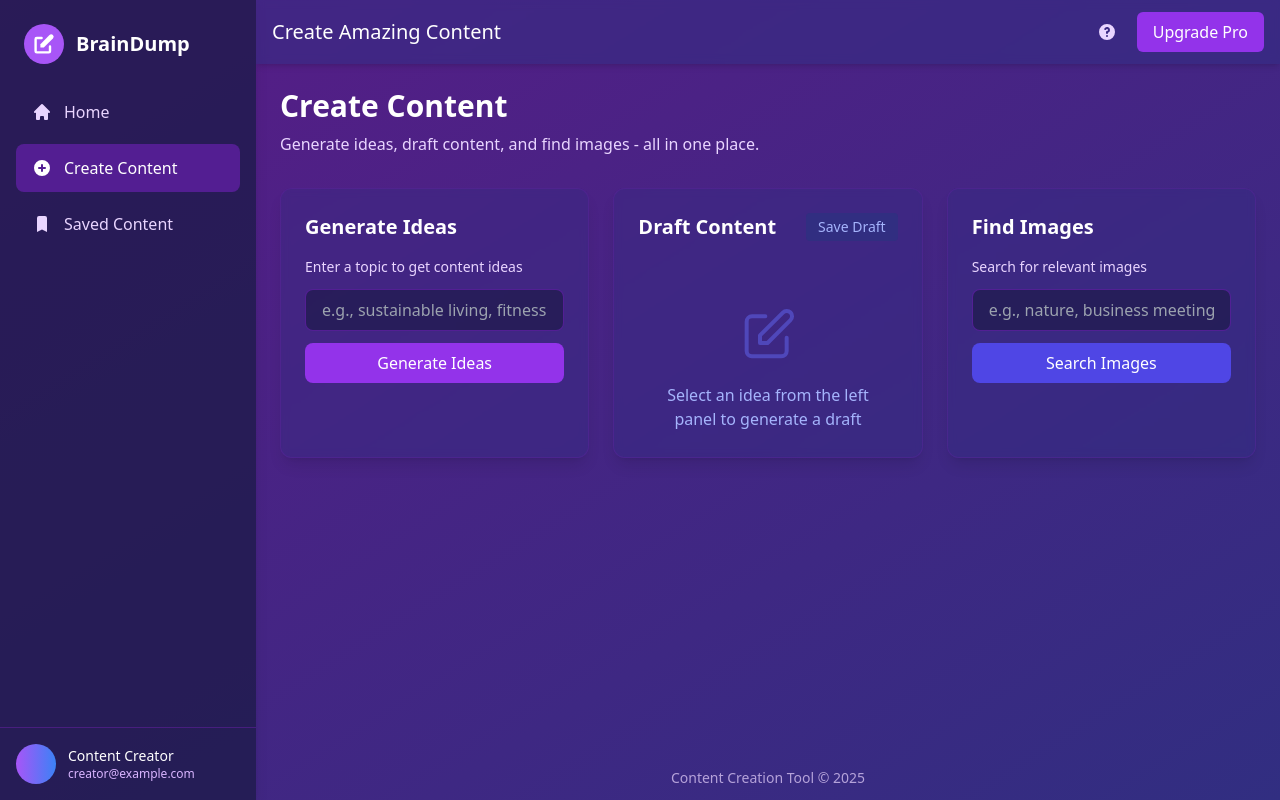
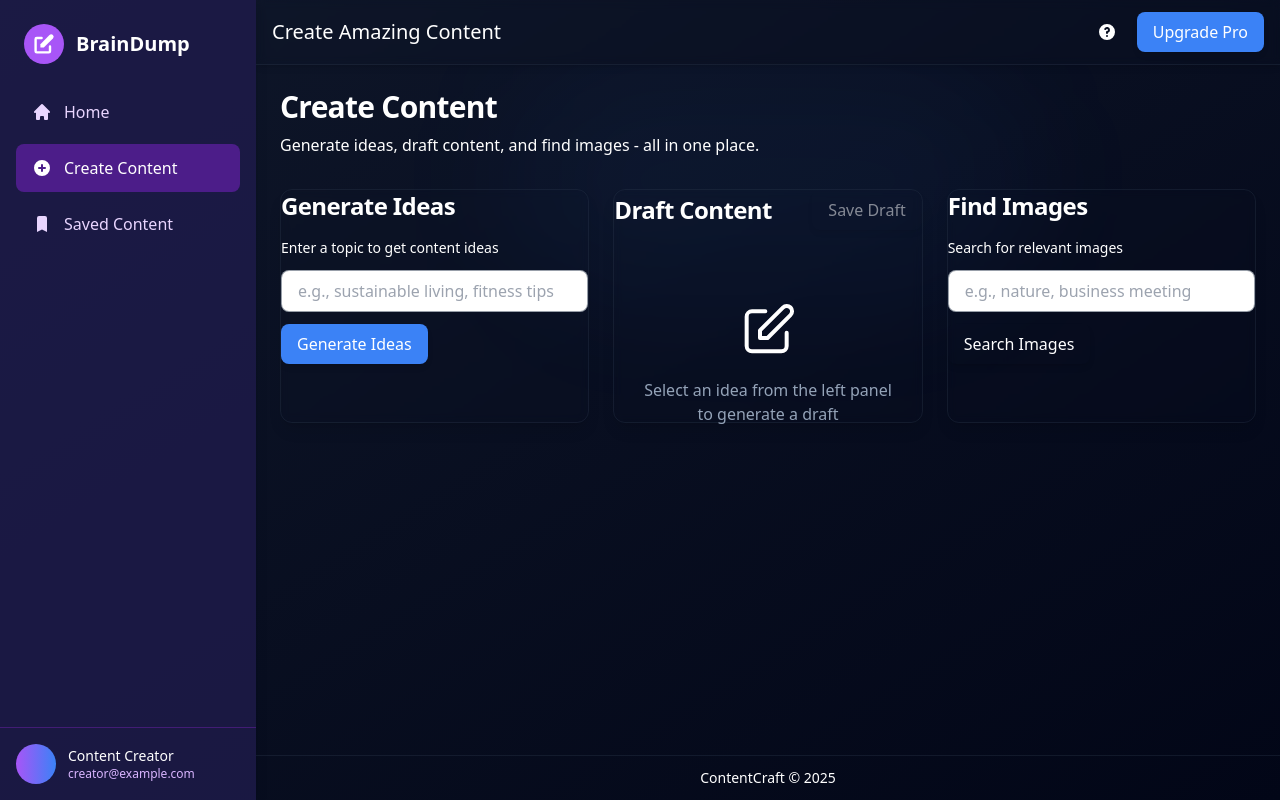
Before and after one commit to lapis-lazuli-lines/braindump, a React (Vite) app in the folder client/: page /create in a window 1280 px wide. Built offline with nearby package versions, Linux system fonts and the light colour scheme.

Commit message:
changing the theme

```diff
--- a/client/src/components/content/DraftEditor.tsx
+++ b/client/src/components/content/DraftEditor.tsx
@@ -2,6 +2,7 @@ import { useState, useEffect } from "react";
 import { useContent } from "../../contexts/ContentContext";
 import Loading from "../common/Loading";
 import ReactMarkdown from "react-markdown";
+import theme from "../../styles/theme";
 
 interface DraftEditorProps {
 	selectedIdea: string;
@@ -23,7 +24,12 @@ const DraftEditor = ({ selectedIdea, loading }: DraftEditorProps) => {
 		return (
 			<div className="h-full flex items-center justify-center">
 				<div className="text-center p-6">
-					<svg xmlns="http://www.w3.org/2000/svg" className="h-16 w-16 mx-auto text-indigo-500/50 mb-4" fill="none" viewBox="0 0 24 24" stroke="currentColor">
+					<svg
+						xmlns="http://www.w3.org/2000/svg"
+						className={`h-16 w-16 mx-auto text-${theme.colors.secondary.DEFAULT}/50 mb-4`}
+						fill="none"
+						viewBox="0 0 24 24"
+						stroke="currentColor">
 						<path
 							strokeLinecap="round"
 							strokeLinejoin="round"
@@ -31,7 +37,7 @@ const DraftEditor = ({ selectedIdea, loading }: DraftEditorProps) => {
 							d="M11 5H6a2 2 0 00-2 2v11a2 2 0 002 2h11a2 2 0 002-2v-5m-1.414-9.414a2 2 0 112.828 2.828L11.828 15H9v-2.828l8.586-8.586z"
 						/>
 					</svg>
-					<p className="text-indigo-300">Select an idea from the left panel to generate a draft</p>
+					<p className={`text-${theme.colors.text.muted}`}>Select an idea from the left panel to generate a draft</p>
 				</div>
 			</div>
 		);
@@ -48,9 +54,9 @@ const DraftEditor = ({ selectedIdea, loading }: DraftEditorProps) => {
 	return (
 		<div className="h-full flex flex-col">
 			{/* Idea Header */}
-			<div className="mb-4 p-3 bg-indigo-950/70 rounded-lg">
-				<h3 className="text-sm font-medium text-indigo-300 mb-1">Selected Idea:</h3>
-				<p className="text-white">{selectedIdea}</p>
+			<div className={`mb-4 p-3 bg-${theme.colors.background.DEFAULT} rounded-lg`}>
+				<h3 className={`text-sm font-medium text-${theme.colors.text.muted} mb-1`}>Selected Idea:</h3>
+				<p className={`text-${theme.colors.text.primary}`}>{selectedIdea}</p>
 			</div>
 
 			{/* Editor Toolbar */}
@@ -61,7 +67,11 @@ const DraftEditor = ({ selectedIdea, loading }: DraftEditorProps) => {
 							setIsEditing(true);
 							setPreviewMode(false);
 						}}
-						className={`px-3 py-1 text-sm rounded ${isEditing && !previewMode ? "bg-purple-700 text-white" : "bg-indigo-950/50 text-indigo-300"}`}>
+						className={`px-3 py-1 text-sm rounded ${
+							isEditing && !previewMode
+								? `bg-${theme.colors.primary.dark} text-${theme.colors.text.primary}`
+								: `bg-${theme.colors.background.light} text-${theme.colors.text.muted}`
+						}`}>
 						Edit
 					</button>
 					<button
@@ -69,7 +79,11 @@ const DraftEditor = ({ selectedIdea, loading }: DraftEditorProps) => {
 							setIsEditing(false);
 							setPreviewMode(true);
 						}}
-						className={`px-3 py-1 text-sm rounded ${previewMode ? "bg-purple-700 text-white" : "bg-indigo-950/50 text-indigo-300"}`}>
+						className={`px-3 py-1 text-sm rounded ${
+							previewMode
+								? `bg-${theme.colors.primary.dark} text-${theme.colors.text.primary}`
+								: `bg-${theme.colors.background.light} text-${theme.colors.text.muted}`
+						}`}>
 						Preview
 					</button>
 				</div>
@@ -81,15 +95,17 @@ const DraftEditor = ({ selectedIdea, loading }: DraftEditorProps) => {
 					<textarea
 						value={currentDraft}
 						onChange={(e) => setCurrentDraft(e.target.value)}
-						className="w-full h-full min-h-[300px] p-4 bg-indigo-950/70 border border-purple-700/50 rounded-lg text-white resize-none focus:ring-2 focus:ring-purple-500 focus:border-transparent"
+						className={`w-full h-full min-h-[300px] p-4 bg-${theme.colors.background.DEFAULT} border border-${theme.colors.border.light} rounded-lg text-${theme.colors.text.primary} resize-none focus:ring-2 focus:ring-${theme.colors.primary.DEFAULT} focus:border-transparent`}
 						placeholder="Your draft will appear here. Feel free to edit it!"
 					/>
 				) : previewMode ? (
-					<div className="prose prose-invert prose-purple max-w-none p-4 bg-indigo-950/70 border border-purple-700/50 rounded-lg h-full min-h-[300px] overflow-y-auto">
+					<div
+						className={`prose prose-invert prose-${theme.colors.primary.light} max-w-none p-4 bg-${theme.colors.background.DEFAULT} border border-${theme.colors.border.light} rounded-lg h-full min-h-[300px] overflow-y-auto`}>
 						<ReactMarkdown>{currentDraft}</ReactMarkdown>
 					</div>
 				) : (
-					<div className="p-4 bg-indigo-950/70 border border-purple-700/50 rounded-lg h-full min-h-[300px] overflow-y-auto whitespace-pre-wrap text-white">
+					<div
+						className={`p-4 bg-${theme.colors.background.DEFAULT} border border-${theme.colors.border.light} rounded-lg h-full min-h-[300px] overflow-y-auto whitespace-pre-wrap text-${theme.colors.text.primary}`}>
 						{currentDraft || "Your draft will appear here."}
 					</div>
 				)}
@@ -98,12 +114,12 @@ const DraftEditor = ({ selectedIdea, loading }: DraftEditorProps) => {
 			{/* Edit/Save Buttons */}
 			<div className="mt-4 flex justify-end space-x-3">
 				{!isEditing && !previewMode && (
-					<button onClick={() => setIsEditing(true)} className="px-4 py-2 bg-indigo-600 hover:bg-indigo-700 text-white rounded transition-colors">
+					<button onClick={() => setIsEditing(true)} className={theme.getThemeClasses.button("secondary")}>
 						Edit Draft
 					</button>
 				)}
 				{isEditing && (
-					<button onClick={() => setIsEditing(false)} className="px-4 py-2 bg-indigo-600 hover:bg-indigo-700 text-white rounded transition-colors">
+					<button onClick={() => setIsEditing(false)} className={theme.getThemeClasses.button("secondary")}>
 						Done Editing
 					</button>
 				)}
--- a/client/src/components/layout/Header.tsx
+++ b/client/src/components/layout/Header.tsx
@@ -1,16 +1,17 @@
 import { useState } from "react";
 import { Link } from "react-router-dom";
+import theme from "../../styles/theme";
 
 const Header = () => {
 	const [mobileMenuOpen, setMobileMenuOpen] = useState(false);
 
 	return (
-		<header className="bg-indigo-900/50 shadow-md backdrop-blur-sm">
+		<header className={theme.components.layout.header}>
 			<div className="flex justify-between items-center px-4 py-3">
 				{/* Mobile menu button */}
 				<button
 					onClick={() => setMobileMenuOpen(!mobileMenuOpen)}
-					className="md:hidden rounded-md p-2 text-purple-200 hover:bg-purple-700/40 transition-colors focus:outline-none">
+					className={`md:hidden rounded-md p-2 text-${theme.colors.text.secondary} hover:bg-${theme.colors.primary.DEFAULT}/40 transition-colors focus:outline-none`}>
 					<svg xmlns="http://www.w3.org/2000/svg" className="h-6 w-6" fill="none" viewBox="0 0 24 24" stroke="currentColor">
 						<path strokeLinecap="round" strokeLinejoin="round" strokeWidth={2} d="M4 6h16M4 12h16M4 18h16" />
 					</svg>
@@ -18,21 +19,21 @@ const Header = () => {
 
 				{/* Logo - visible only on mobile when sidebar is hidden */}
 				<div className="md:hidden flex items-center">
-					<div className="w-8 h-8 rounded-full bg-purple-500 flex items-center justify-center">
-						<svg xmlns="http://www.w3.org/2000/svg" className="h-5 w-5 text-white" viewBox="0 0 20 20" fill="currentColor">
+					<div className={`w-8 h-8 rounded-full bg-${theme.colors.accent.logo} flex items-center justify-center`}>
+						<svg xmlns="http://www.w3.org/2000/svg" className={`h-5 w-5 text-${theme.colors.text.primary}`} viewBox="0 0 20 20" fill="currentColor">
 							<path d="M17.414 2.586a2 2 0 00-2.828 0L7 10.172V13h2.828l7.586-7.586a2 2 0 000-2.828z" />
 							<path fillRule="evenodd" d="M2 6a2 2 0 012-2h4a1 1 0 010 2H4v10h10v-4a1 1 0 112 0v4a2 2 0 01-2 2H4a2 2 0 01-2-2V6z" clipRule="evenodd" />
 						</svg>
 					</div>
-					<h1 className="ml-2 text-lg font-bold text-white">BrainDump</h1>
+					<h1 className={`ml-2 text-lg font-bold text-${theme.colors.text.primary}`}>ContentCraft</h1>
 				</div>
 
 				{/* Page title - shown on all screen sizes */}
-				<div className="hidden md:block text-xl font-medium text-white">Create Amazing Content</div>
+				<div className={`hidden md:block text-xl font-medium text-${theme.colors.text.primary}`}>Create Amazing Content</div>
 
 				{/* Right-side actions */}
 				<div className="flex items-center space-x-3">
-					<button className="rounded-full p-2 text-purple-200 hover:bg-purple-700/40 transition-colors focus:outline-none">
+					<button className={`rounded-full p-2 text-${theme.colors.text.secondary} hover:bg-${theme.colors.primary.dark}/40 transition-colors focus:outline-none`}>
 						<svg xmlns="http://www.w3.org/2000/svg" className="h-5 w-5" viewBox="0 0 20 20" fill="currentColor">
 							<path
 								fillRule="evenodd"
@@ -41,26 +42,26 @@ const Header = () => {
 							/>
 						</svg>
 					</button>
-					<button className="rounded-md px-4 py-2 bg-purple-600 text-white hover:bg-purple-700 transition-colors">Upgrade Pro</button>
+					<button className={theme.getThemeClasses.button("primary")}>Upgrade Pro</button>
 				</div>
 			</div>
 
 			{/* Mobile navigation menu */}
 			{mobileMenuOpen && (
-				<nav className="md:hidden bg-indigo-950 px-3 py-2">
+				<nav className={`md:hidden bg-${theme.colors.background.dark} px-3 py-2`}>
 					<ul className="space-y-1">
 						<li>
-							<Link to="/" className="block px-3 py-2 rounded-md hover:bg-purple-700/40 text-purple-200">
+							<Link to="/" className={`block px-3 py-2 rounded-md hover:bg-${theme.colors.primary.DEFAULT}/40 text-${theme.colors.text.secondary}`}>
 								Home
 							</Link>
 						</li>
 						<li>
-							<Link to="/create" className="block px-3 py-2 rounded-md hover:bg-purple-700/40 text-purple-200">
+							<Link to="/create" className={`block px-3 py-2 rounded-md hover:bg-${theme.colors.primary.DEFAULT}/40 text-${theme.colors.text.secondary}`}>
 								Create Content
 							</Link>
 						</li>
 						<li>
-							<Link to="/saved" className="block px-3 py-2 rounded-md hover:bg-purple-700/40 text-purple-200">
+							<Link to="/saved" className={`block px-3 py-2 rounded-md hover:bg-${theme.colors.primary.DEFAULT}/40 text-${theme.colors.text.secondary}`}>
 								Saved Content
 							</Link>
 						</li>
--- a/client/src/components/layout/Layout.tsx
+++ b/client/src/components/layout/Layout.tsx
@@ -1,6 +1,7 @@
 import { ReactNode } from "react";
 import Sidebar from "./Sidebar";
 import Header from "./Header";
+import theme from "../../styles/theme";
 
 interface LayoutProps {
 	children: ReactNode;
@@ -8,21 +9,29 @@ interface LayoutProps {
 
 const Layout = ({ children }: LayoutProps) => {
 	return (
-		<div className="flex h-screen bg-gradient-to-br from-purple-900 to-indigo-900 text-white">
+		<div className={`flex h-screen bg-${theme.colors.background.gradient} text-${theme.colors.text.primary} overflow-hidden`}>
+			{/* Background gradient effect */}
+			<div className="absolute inset-0 bg-gradient-radial from-blue-900/10 via-transparent to-transparent pointer-events-none"></div>
+
 			{/* Sidebar */}
 			<Sidebar />
 
 			{/* Main Content Area */}
-			<div className="flex flex-col flex-1 overflow-hidden">
+			<div className="flex flex-col flex-1 overflow-hidden relative z-10">
 				<Header />
 
 				{/* Page Content */}
-				<main className="flex-1 overflow-y-auto p-4 md:p-6">
-					<div className="max-w-6xl mx-auto">{children}</div>
+				<main className={`flex-1 overflow-y-auto ${theme.components.layout.content} relative`}>
+					{/* Subtle blue glow effect */}
+					<div className="absolute top-0 left-1/4 w-1/2 h-1/3 bg-blue-500/5 blur-3xl rounded-full pointer-events-none"></div>
+
+					<div className={`${theme.spacing.container.DEFAULT} relative z-10`}>{children}</div>
 				</main>
 
-				{/* Footer Credits (optional) */}
-				<div className="px-6 py-3 text-center text-sm text-purple-200/70">Content Creation Tool © {new Date().getFullYear()}</div>
+				{/* Footer Credits */}
+				<div className={`px-6 py-3 text-center text-sm text-${theme.colors.text.muted}/70 border-t border-${theme.colors.border.DEFAULT}`}>
+					ContentCraft © {new Date().getFullYear()}
+				</div>
 			</div>
 		</div>
 	);
--- a/client/src/pages/CreateContent.tsx
+++ b/client/src/pages/CreateContent.tsx
@@ -5,6 +5,7 @@ import ContentIdeasList from "../components/content/ContentIdeasList";
 import DraftEditor from "../components/content/DraftEditor";
 import ImageGallery from "../components/images/ImageGallery";
 import Loading from "../components/common/Loading";
+import theme from "../styles/theme";
 
 const CreateContentPage = () => {
 	// State
@@ -50,32 +51,29 @@ const CreateContentPage = () => {
 		<div className="space-y-8">
 			{/* Page Header */}
 			<header>
-				<h1 className="text-3xl font-bold">Create Content</h1>
-				<p className="text-purple-200 mt-2">Generate ideas, draft content, and find images - all in one place.</p>
+				<h1 className={theme.typography.heading.h1}>Create Content</h1>
+				<p className={`text-${theme.colors.text.secondary} mt-2`}>Generate ideas, draft content, and find images - all in one place.</p>
 			</header>
 
 			{/* Main Content Area */}
 			<div className="grid grid-cols-1 xl:grid-cols-3 gap-6">
 				{/* Left Column - Ideas Generation */}
 				<div className="xl:col-span-1">
-					<div className="bg-indigo-900/30 backdrop-blur-sm rounded-xl p-6 border border-purple-800/30 shadow-lg h-full">
-						<h2 className="text-xl font-semibold mb-4">Generate Ideas</h2>
+					<div className={theme.getThemeClasses.card() + " h-full"}>
+						<h2 className={theme.typography.heading.h2 + " mb-4"}>Generate Ideas</h2>
 
 						{/* Topic Form */}
 						<form onSubmit={handleTopicSubmit} className="mb-6">
 							<div className="space-y-3">
-								<label className="block text-sm font-medium text-purple-200">Enter a topic to get content ideas</label>
+								<label className={`block text-sm font-medium text-${theme.colors.text.secondary}`}>Enter a topic to get content ideas</label>
 								<input
 									type="text"
 									value={topic}
 									onChange={(e) => setTopic(e.target.value)}
-									className="w-full px-4 py-2 rounded-lg bg-indigo-950/70 border border-purple-700/50 text-white focus:ring-2 focus:ring-purple-500 focus:border-transparent"
+									className={theme.components.input.DEFAULT}
 									placeholder="e.g., sustainable living, fitness tips"
 								/>
-								<button
-									type="submit"
-									className="w-full px-4 py-2 bg-purple-600 hover:bg-purple-700 text-white rounded-lg transition-colors"
-									disabled={contentLoading || !topic.trim()}>
+								<button type="submit" className={theme.getThemeClasses.button("primary")} disabled={contentLoading || !topic.trim()}>
 									{contentLoading ? "Generating..." : "Generate Ideas"}
 								</button>
 							</div>
@@ -83,20 +81,20 @@ const CreateContentPage = () => {
 
 						{/* Ideas List */}
 						{contentLoading && <Loading />}
-						{contentError && <p className="text-red-400">{contentError}</p>}
+						{contentError && <p className={`text-${theme.colors.status.error}`}>{contentError}</p>}
 						{showingIdeas && !contentLoading && <ContentIdeasList ideas={contentIdeas} onSelectIdea={handleIdeaSelect} selectedIdea={selectedIdea} />}
 					</div>
 				</div>
 
 				{/* Middle Column - Draft Editor */}
 				<div className="xl:col-span-1">
-					<div className="bg-indigo-900/30 backdrop-blur-sm rounded-xl p-6 border border-purple-800/30 shadow-lg h-full">
+					<div className={theme.getThemeClasses.card() + " h-full"}>
 						<div className="flex justify-between items-center mb-4">
-							<h2 className="text-xl font-semibold">Draft Content</h2>
+							<h2 className={theme.typography.heading.h2}>Draft Content</h2>
 							<button
 								onClick={handleSaveDraft}
 								disabled={!currentDraft || contentLoading}
-								className="px-3 py-1 bg-indigo-600 hover:bg-indigo-700 disabled:bg-indigo-900 disabled:text-indigo-300 text-white text-sm rounded transition-colors">
+								className={`${theme.getThemeClasses.button("secondary")} ${!currentDraft || contentLoading ? "opacity-50 cursor-not-allowed" : ""}`}>
 								Save Draft
 							</button>
 						</div>
@@ -107,24 +105,21 @@ const CreateContentPage = () => {
 
 				{/* Right Column - Image Search */}
 				<div className="xl:col-span-1">
-					<div className="bg-indigo-900/30 backdrop-blur-sm rounded-xl p-6 border border-purple-800/30 shadow-lg h-full">
-						<h2 className="text-xl font-semibold mb-4">Find Images</h2>
+					<div className={theme.getThemeClasses.card() + " h-full"}>
+						<h2 className={theme.typography.heading.h2 + " mb-4"}>Find Images</h2>
 
 						{/* Image Search Form */}
 						<form onSubmit={handleImageSearch} className="mb-6">
 							<div className="space-y-3">
-								<label className="block text-sm font-medium text-purple-200">Search for relevant images</label>
+								<label className={`block text-sm font-medium text-${theme.colors.text.secondary}`}>Search for relevant images</label>
 								<input
 									type="text"
 									value={imageQuery}
 									onChange={(e) => setImageQuery(e.target.value)}
-									className="w-full px-4 py-2 rounded-lg bg-indigo-950/70 border border-purple-700/50 text-white focus:ring-2 focus:ring-purple-500 focus:border-transparent"
+									className={theme.components.input.DEFAULT}
 									placeholder="e.g., nature, business meeting"
 								/>
-								<button
-									type="submit"
-									className="w-full px-4 py-2 bg-indigo-600 hover:bg-indigo-700 text-white rounded-lg transition-colors"
-									disabled={imageLoading || !imageQuery.trim()}>
+								<button type="submit" className={theme.getThemeClasses.button("secondary")} disabled={imageLoading || !imageQuery.trim()}>
 									{imageLoading ? "Searching..." : "Search Images"}
 								</button>
 							</div>
@@ -132,7 +127,7 @@ const CreateContentPage = () => {
 
 						{/* Image Gallery */}
 						{imageLoading && <Loading />}
-						{imageError && <p className="text-red-400">{imageError}</p>}
+						{imageError && <p className={`text-${theme.colors.status.error}`}>{imageError}</p>}
 						{showImages && !imageLoading && <ImageGallery query={imageQuery} />}
 					</div>
 				</div>
--- a/client/src/styles/theme.ts
+++ b/client/src/styles/theme.ts
@@ -1,61 +1,66 @@
 // src/styles/theme.ts
-// Central theme configuration for the ContentCraft application
+// Central theme configuration with dark UI design inspired by Unify Teams
 
 // Color palette
 export const colors = {
 	// Primary colors
 	primary: {
-		light: "purple-500",
-		DEFAULT: "purple-600",
-		dark: "purple-700",
-		darker: "purple-800",
+		light: "blue-400",
+		DEFAULT: "blue-500",
+		dark: "blue-600",
+		darker: "blue-700",
 	},
 
 	// Secondary colors
 	secondary: {
-		light: "indigo-600",
-		DEFAULT: "indigo-700",
-		dark: "indigo-800",
-		darker: "indigo-900",
+		light: "indigo-400",
+		DEFAULT: "indigo-500",
+		dark: "indigo-600",
+		darker: "indigo-700",
 	},
 
 	// Background colors
 	background: {
-		light: "indigo-900/30",
-		DEFAULT: "indigo-950/70",
-		dark: "indigo-950/80",
-		gradient: "gradient-to-br from-purple-900 to-indigo-900",
+		lightest: "slate-800/40",
+		light: "slate-800/60",
+		DEFAULT: "slate-900/70",
+		dark: "slate-900/90",
+		darkest: "black",
+		gradient: "gradient-to-br from-slate-900 to-slate-950",
+		glowGradient: "radial-gradient(circle at top left, rgba(59, 130, 246, 0.1), transparent 70%)",
 	},
 
 	// Text colors
 	text: {
 		primary: "white",
-		secondary: "purple-200",
-		muted: "purple-300",
-		inverted: "indigo-950",
+		secondary: "slate-300",
+		muted: "slate-400",
+		accent: "blue-400",
 	},
 
 	// Border colors
 	border: {
-		light: "purple-700/50",
-		DEFAULT: "purple-800/30",
-		dark: "purple-800/50",
+		light: "slate-700/50",
+		DEFAULT: "slate-700/30",
+		dark: "slate-600/30",
+		glow: "blue-500/20",
 	},
 
 	// Status colors
 	status: {
-		success: "green-400",
+		success: "emerald-400",
 		warning: "amber-400",
-		error: "red-400",
+		error: "rose-400",
 		info: "blue-400",
 	},
 
 	// Accent colors for specific UI elements
 	accent: {
-		logo: "purple-500",
-		button: "gradient-to-r from-purple-600 to-indigo-600",
-		buttonHover: "gradient-to-r from-purple-700 to-indigo-700",
-		highlight: "purple-400",
+		logo: "blue-500",
+		button: "gradient-to-r from-blue-600 to-indigo-600",
+		buttonHover: "gradient-to-r from-blue-500 to-indigo-500",
+		highlight: "blue-400",
+		glow: "blue-500/30",
 	},
 };
 
@@ -73,9 +78,9 @@ export const typography = {
 		sans: "sans-serif",
 	},
 	heading: {
-		h1: "text-3xl font-bold",
-		h2: "text-2xl font-bold",
-		h3: "text-xl font-semibold",
+		h1: "text-3xl font-bold tracking-tight",
+		h2: "text-2xl font-semibold tracking-tight",
+		h3: "text-xl font-medium",
 		h4: "text-lg font-medium",
 	},
 	body: {
@@ -89,34 +94,37 @@ export const typography = {
 export const components = {
 	// Card styles
 	card: {
-		DEFAULT: `bg-${colors.background.light} backdrop-blur-sm rounded-xl p-6 border border-${colors.border.DEFAULT} shadow-lg`,
-		hover: `hover:border-${colors.border.light} hover:shadow-xl transition-all duration-200`,
+		DEFAULT: `bg-${colors.background.light} backdrop-blur-sm rounded-xl border border-${colors.border.DEFAULT} shadow-lg shadow-${colors.accent.glow}`,
+		hover: `hover:border-${colors.border.glow} hover:shadow-${colors.accent.glow} hover:shadow-xl transition-all duration-200`,
+		dark: `bg-${colors.background.dark} backdrop-blur-sm rounded-xl border border-${colors.border.DEFAULT} shadow-lg shadow-${colors.accent.glow}`,
 	},
 
 	// Button styles
 	button: {
-		primary: `px-4 py-2 bg-${colors.primary.DEFAULT} hover:bg-${colors.primary.dark} text-${colors.text.primary} rounded-lg transition-colors`,
-		secondary: `px-4 py-2 bg-${colors.secondary.DEFAULT} hover:bg-${colors.secondary.dark} text-${colors.text.primary} rounded-lg transition-colors`,
-		danger: "px-4 py-2 bg-red-600 hover:bg-red-700 text-white rounded-lg transition-colors",
-		outline: `px-4 py-2 border border-${colors.primary.DEFAULT} text-${colors.primary.DEFAULT} hover:bg-${colors.primary.DEFAULT} hover:text-${colors.text.primary} rounded-lg transition-colors`,
-		gradient: `px-6 py-3 rounded-lg bg-${colors.accent.button} hover:bg-${colors.accent.buttonHover} text-white font-medium transition-all shadow-lg hover:shadow-xl`,
+		primary: `px-4 py-2 bg-${colors.primary.DEFAULT} hover:bg-${colors.primary.dark} text-${colors.text.primary} rounded-lg transition-colors shadow-md shadow-${colors.accent.glow}`,
+		secondary: `px-4 py-2 bg-${colors.secondary.DEFAULT} hover:bg-${colors.secondary.dark} text-${colors.text.primary} rounded-lg transition-colors shadow-md shadow-${colors.accent.glow}`,
+		danger: "px-4 py-2 bg-rose-600 hover:bg-rose-700 text-white rounded-lg transition-colors shadow-md",
+		outline: `px-4 py-2 border border-${colors.primary.DEFAULT} text-${colors.primary.light} hover:bg-${colors.primary.DEFAULT} hover:text-${colors.text.primary} rounded-lg transition-colors`,
+		gradient: `px-6 py-3 rounded-lg bg-${colors.accent.button} hover:bg-${colors.accent.buttonHover} text-white font-medium transition-all shadow-lg hover:shadow-xl shadow-${colors.accent.glow}`,
+		glassmorphic: `px-4 py-2 backdrop-blur-md bg-white/10 border border-white/20 rounded-lg text-${colors.text.primary} hover:bg-white/20 transition-colors`,
 	},
 
 	// Input styles
 	input: {
 		DEFAULT: `w-full px-4 py-2 rounded-lg bg-${colors.background.DEFAULT} border border-${colors.border.light} text-${colors.text.primary} focus:ring-2 focus:ring-${colors.primary.DEFAULT} focus:border-transparent`,
+		dark: `w-full px-4 py-2 rounded-lg bg-${colors.background.dark} border border-${colors.border.dark} text-${colors.text.primary} focus:ring-2 focus:ring-${colors.primary.DEFAULT} focus:border-transparent`,
 	},
 
 	// Navigation
 	nav: {
-		active: `bg-${colors.primary.dark}/50 text-${colors.text.primary}`,
-		inactive: `text-${colors.text.secondary} hover:bg-${colors.primary.DEFAULT}/50`,
+		active: `bg-${colors.primary.dark}/50 text-${colors.text.primary} border-l-4 border-${colors.primary.DEFAULT}`,
+		inactive: `text-${colors.text.secondary} hover:bg-${colors.background.light} hover:text-${colors.text.primary}`,
 	},
 
 	// Layout
 	layout: {
-		sidebar: `w-64 bg-${colors.background.dark} shadow-lg`,
-		header: `bg-${colors.secondary.DEFAULT}/50 shadow-md backdrop-blur-sm`,
+		sidebar: `w-64 bg-${colors.background.darkest} shadow-lg border-r border-${colors.border.DEFAULT}`,
+		header: `bg-${colors.background.darkest} shadow-md backdrop-blur-sm border-b border-${colors.border.DEFAULT}`,
 		content: "p-4 md:p-6",
 	},
 };
@@ -124,7 +132,7 @@ export const components = {
 // Theme utility functions
 export const getThemeClasses = {
 	// Get card classes with optional variants
-	card: (variant?: "hover" | "flat" | "dark") => {
+	card: (variant?: "hover" | "flat" | "dark" | "glow") => {
 		const baseClasses = components.card.DEFAULT;
 
 		if (variant === "hover") {
@@ -136,7 +144,11 @@ export const getThemeClasses = {
 		}
 
 		if (variant === "dark") {
-			return baseClasses.replace(colors.background.light, colors.background.DEFAULT);
+			return components.card.dark;
+		}
+
+		if (variant === "glow") {
+			return `${baseClasses} ${components.card.hover} shadow-lg shadow-${colors.accent.glow}`;
 		}
 
 		return baseClasses;
```
Also changed, not shown: client/src/component/layout/Sidebar.tsx (+38 -14 lines), client/src/components/common/Loading.tsx (+5 -3 lines), client/src/components/content/ContentIdeasList.tsx (+7 -3 lines), client/src/pages/Home.tsx (+59 -43 lines), client/tailwind.theme.js (added, +117 -0 lines).
